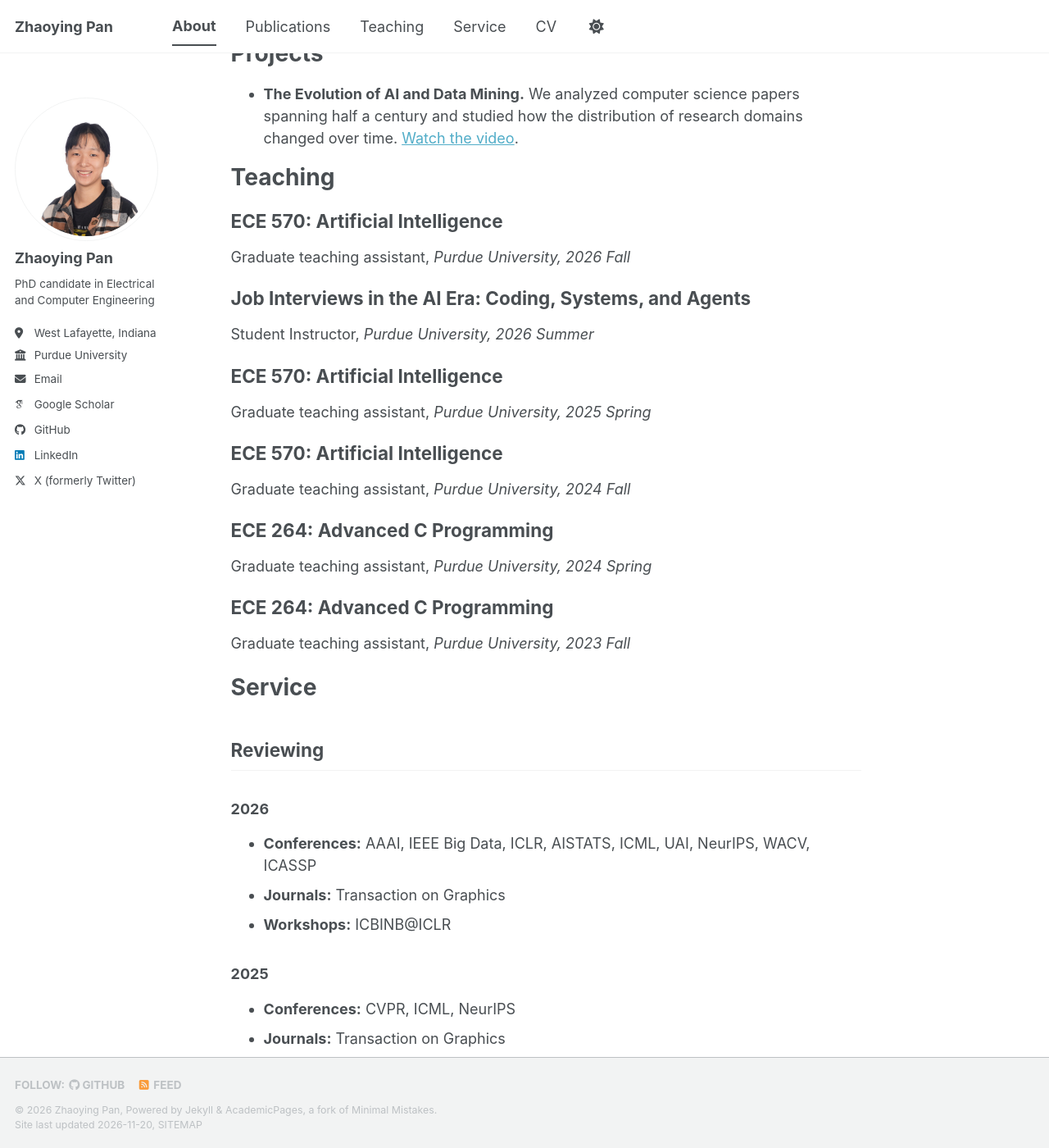
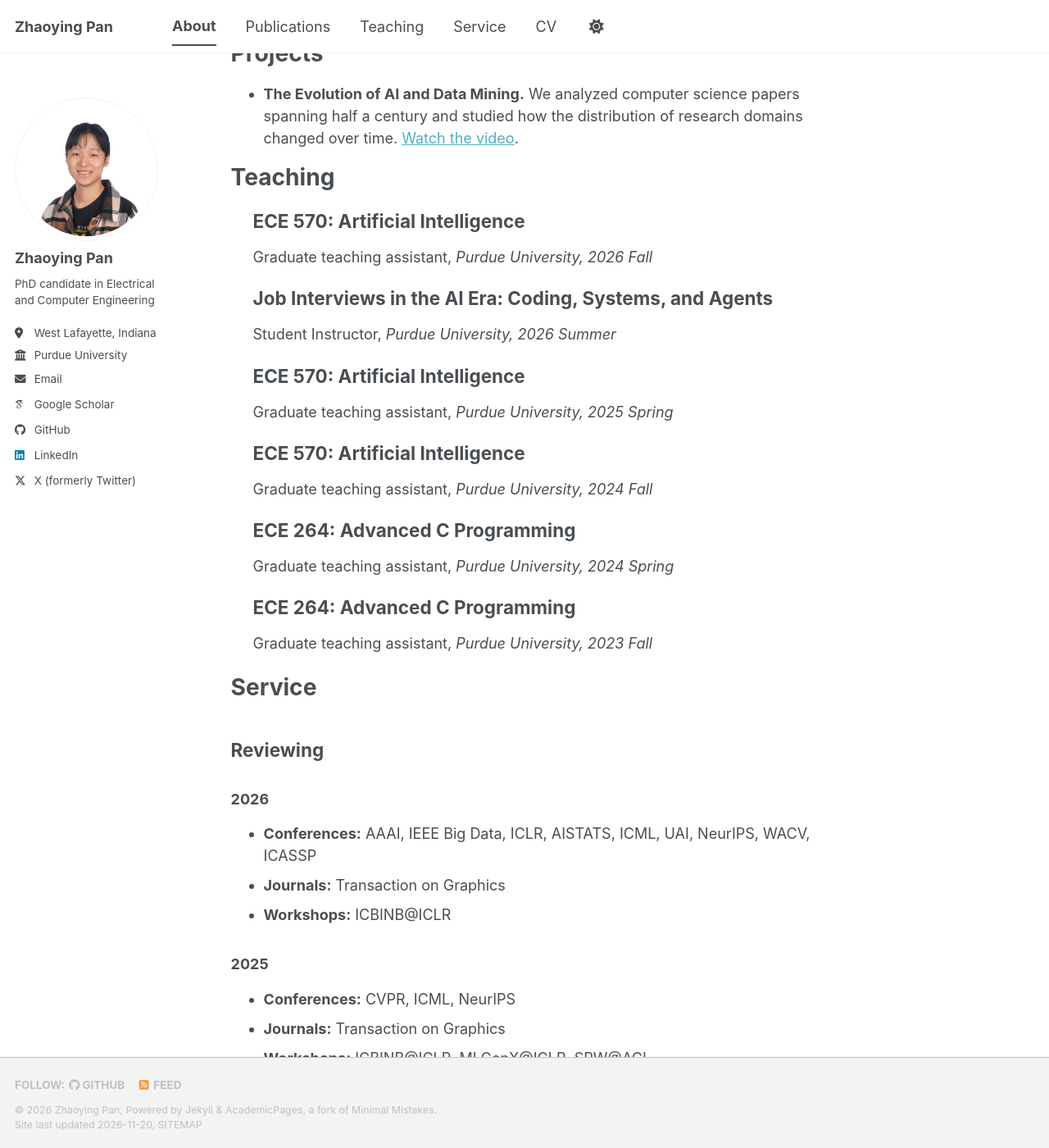
Before and after one commit to zhaoyingpan/zhaoyingpan.github.io, a Jekyll site: the page built from _pages/about.md, in a window 1280 px wide and 1400 px high, scrolled down 3717 px. Shown: the whole window at 82% size. Built offline with Jekyll 4.4.1, drawn with Linux system fonts in a browser that asks for light colours; some web fonts are replaced; a script bundle is joined from its source files by our own code.

Commit message:
minor updates

```diff
--- a/_pages/about.md
+++ b/_pages/about.md
@@ -49,12 +49,16 @@ Teaching
 ========
 
 {% assign teaching_by_date = site.teaching | sort: "date" | reverse %}
+<div class="home-teaching-list">
 {% for post in teaching_by_date %}
   {% include archive-single.html %}
 {% endfor %}
+</div>
 
 Service
 =======
 
 {% assign service_page = site.pages | where: "url", "/service/" | first %}
+<div class="home-service">
 {{ service_page.content | markdownify }}
+</div>
--- a/_sass/layout/_page.scss
+++ b/_sass/layout/_page.scss
@@ -104,6 +104,15 @@
     margin-top: -1.5em;
     padding-left: 1.25rem;
   }
+}
+
+.page__content .home-teaching-list {
+  padding-inline-start: 1.5rem;
+}
+
+.page__content .home-service h2 {
+  padding-bottom: 0;
+  border-bottom: 0;
 }
 
 .page__content,
```
